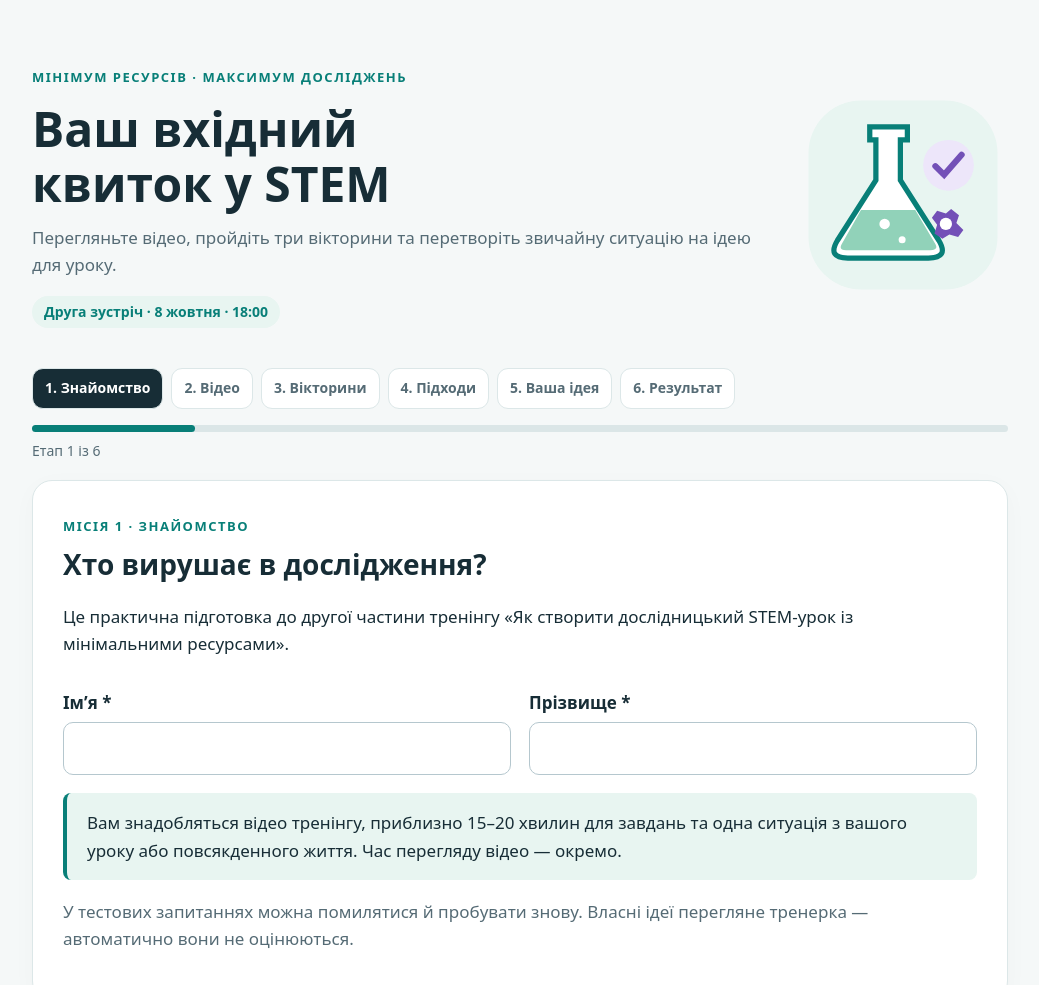
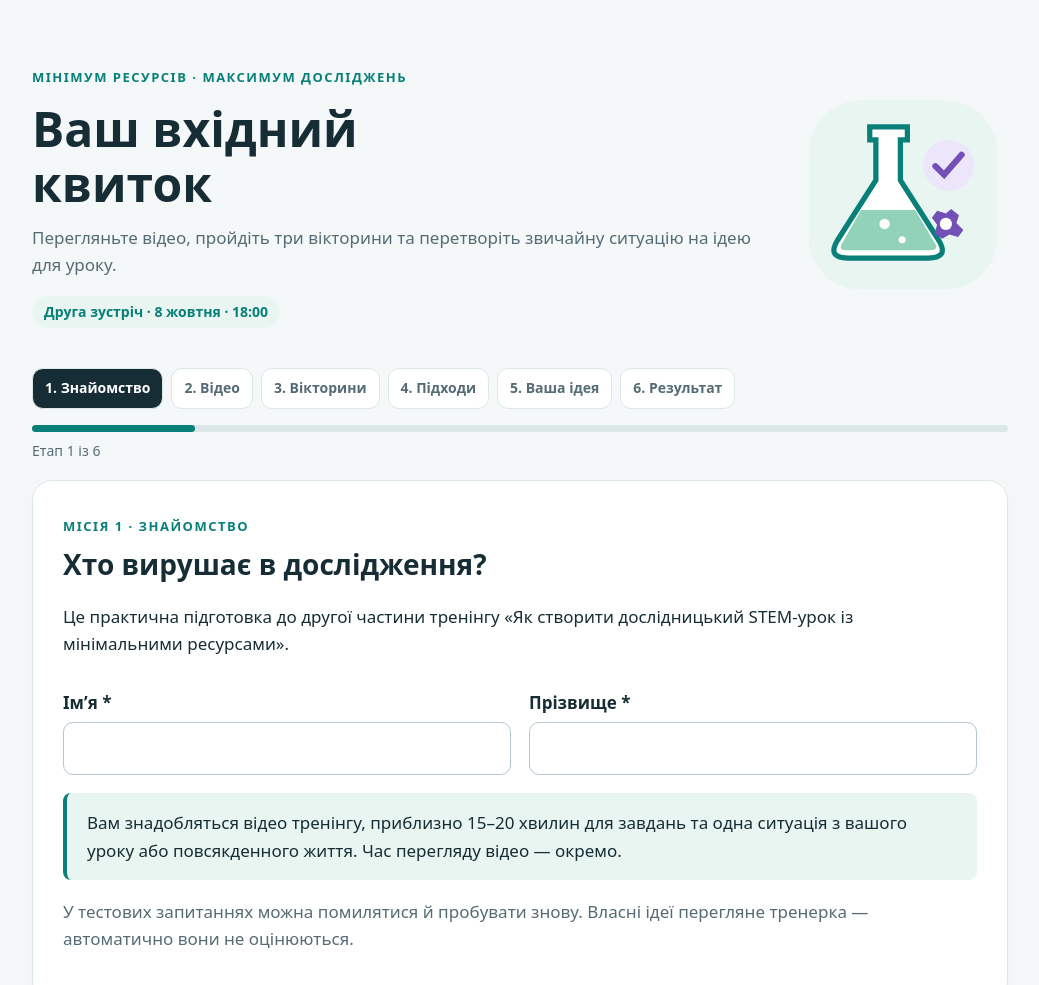
Before and after one commit to lusbul/stem1, a plain HTML site: page index.html in a window 1280 px wide. Shown: the top 985 px of the page, without its empty margins (120-1159 px from the left). Drawn offline with Linux system fonts and the light colour scheme.

Commit message:
Update index.html

```diff
--- a/index.html
+++ b/index.html
@@ -9,7 +9,7 @@
 </head>
 <body>
 <main>
-<header><div><span class="eyebrow">Мінімум ресурсів · максимум досліджень</span><h1>Ваш вхідний<br>квиток у STEM</h1><p class="muted">Перегляньте відео, пройдіть три вікторини та перетворіть звичайну ситуацію на ідею для уроку.</p><span class="badge">Друга зустріч · 8 жовтня · 18:00</span></div>
+<header><div><span class="eyebrow">Мінімум ресурсів · максимум досліджень</span><h1>Ваш вхідний<br>квиток</h1><p class="muted">Перегляньте відео, пройдіть три вікторини та перетворіть звичайну ситуацію на ідею для уроку.</p><span class="badge">Друга зустріч · 8 жовтня · 18:00</span></div>
 <svg class="hero" viewBox="0 0 240 240" aria-hidden="true"><rect x="12" y="12" width="216" height="216" rx="60" fill="#e8f5f1"/><path d="M82 42h43v15h-8v46l44 69q12 20-12 20H57q-24 0-12-20l44-69V57h-7z" fill="white" stroke="#087f78" stroke-width="6"/><path d="M72 137h62l23 39q4 7-6 7H55q-9 0-5-7z" fill="#91d2b9"/><circle cx="99" cy="153" r="6" fill="white"/><circle cx="119" cy="171" r="4" fill="white"/><circle cx="172" cy="86" r="29" fill="#ede6fa"/><path d="M157 87l10 10 20-23" fill="none" stroke="#7350b7" stroke-width="7" stroke-linecap="round"/><path d="M169 141l6-5 9 7-3 9 8 8-6 8-10-3-8 5-9-6 3-10-6-8 6-8z" fill="#7350b7"/><circle cx="169" cy="153" r="7" fill="white"/></svg>
 </header>
 <nav class="nav" aria-label="Етапи квесту"></nav><div class="progress" role="progressbar" aria-label="Етап маршруту" aria-valuemin="1" aria-valuemax="6"><span></span></div><div id="stage" class="count"></div>
```
